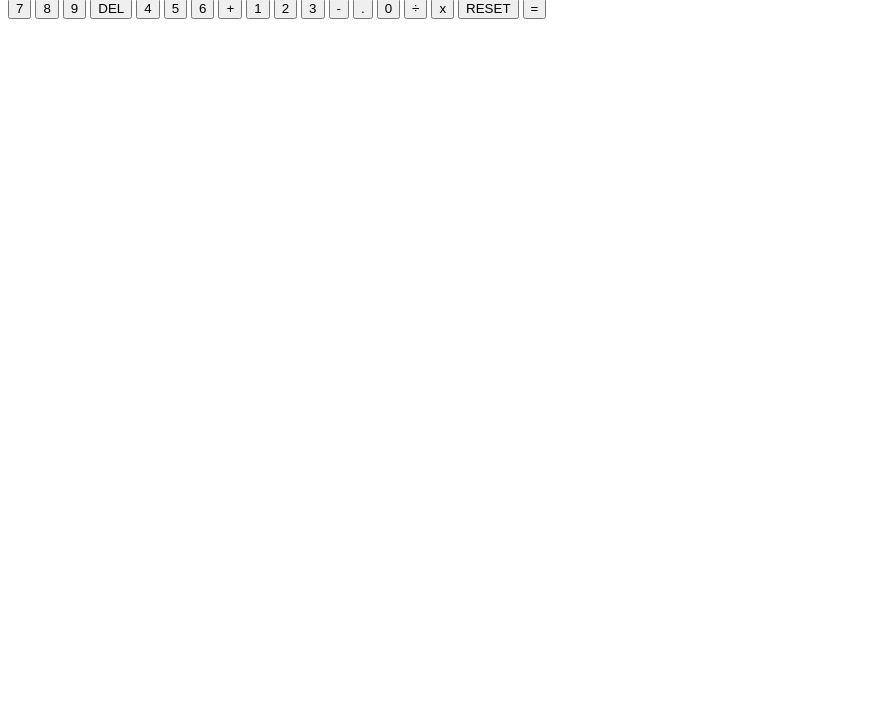
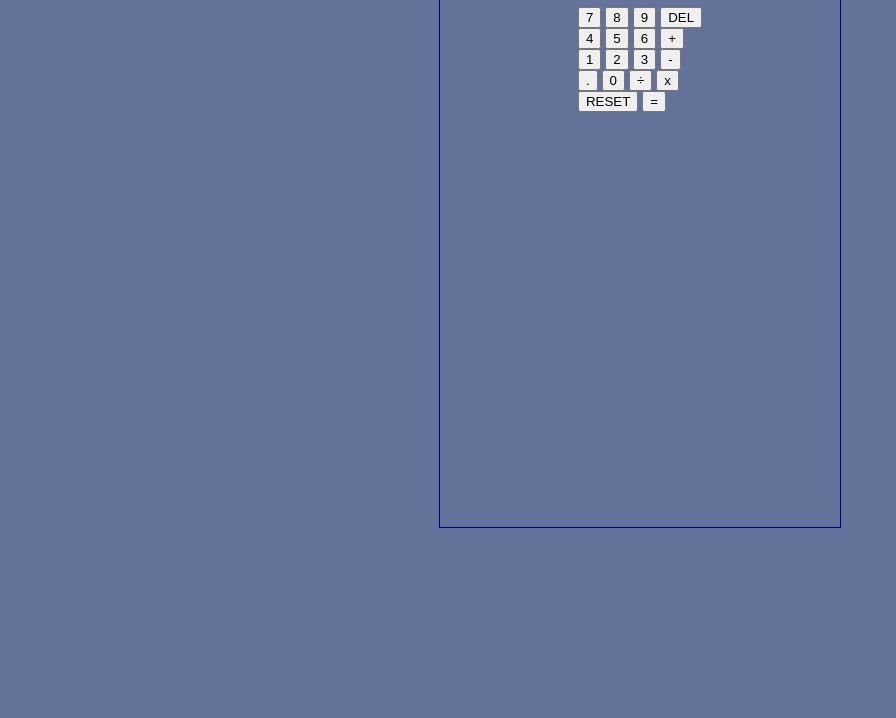
Before and after one commit to ramonferreirareis/calculator, a plain HTML site: page index.html in a window 1280 px wide. Shown: the part 82-800 px from the top of the page, without its empty margins (0-896 px from the left). Drawn offline with Linux system fonts and the light colour scheme.

Commit message:
Add simple style to calculator

```diff
--- a/index.html
+++ b/index.html
@@ -8,27 +8,39 @@
     <script src="main.js" defer></script>
 </head>
 <body>
+    <div class="calculator">
         <h1>calc</h1>
-    <div id="display"></div>
+        <div id="display" class="display"></div>
         <div class="buttons">
+            <div class="row">
                 <button class="numbers">7</button>
                 <button class="numbers">8</button>
                 <button class="numbers">9</button>
                 <button id="delete">DEL</button>
+            </div>
+            <div class="row">
                 <button class="numbers">4</button>
                 <button class="numbers">5</button>
                 <button class="numbers">6</button>
                 <button class="operators">+</button>
+            </div>
+            <div class="row">
                 <button class="numbers">1</button>
                 <button class="numbers">2</button>
                 <button class="numbers">3</button>
                 <button class="operators">-</button>
+            </div>
+            <div class="row">
                 <button>.</button>
                 <button class="numbers">0</button>
                 <button class="operators">÷</button>
                 <button class="operators">x</button>
+            </div>
+            <div class="row">
                 <button id="clear">RESET</button>
                 <button id="result">=</button>
             </div>
+        </div>
+    </div>
 </body>
 </html>
--- a/main.js
+++ b/main.js
@@ -33,7 +33,10 @@ const clearDisplay = document.querySelector("#clear");
 const result = document.querySelector("#result");
 const backspace = document.querySelector("#delete");
 
-backspace.addEventListener("click", () => display.textContent = display.textContent.substring(0, display.textContent.length - 1));
+backspace.addEventListener("click", () => {
+    const operators = ["+", "-", "x", "÷"];
+
+    display.textContent = display.textContent.substring(0, display.textContent.length - 1)});
 
 clearDisplay.addEventListener("click", () => display.textContent = '');
 
--- a/style.css
+++ b/style.css
@@ -0,0 +1,31 @@
+:root {
+    --blue_bg:#3b4664;
+    --blue_btn:#647299;
+    --blue_btn_active:#a2b3e1;
+    --blue_dark:#181f32;
+    --blue_dark_btn:#252d44;
+    --white_btn: #eae3db;
+    --white_btn_active: #ffffff;
+    --red_btn:#d13f30;
+    --red_btn_active:#f96c5b;
+}
+
+body {
+    background-color: var(--blue_btn);
+    display: flex;
+    justify-content: center;
+}
+
+.calculator {
+    display: flex;
+    flex-direction: column;
+    align-items: center;
+
+    height: 600px;
+    width: 400px;
+    border: 1px solid darkblue;
+}
+
+.display {
+    background-color: var(--blue_dark);
+}
```
Lines whose indentation alone changed are shown as unchanged.
